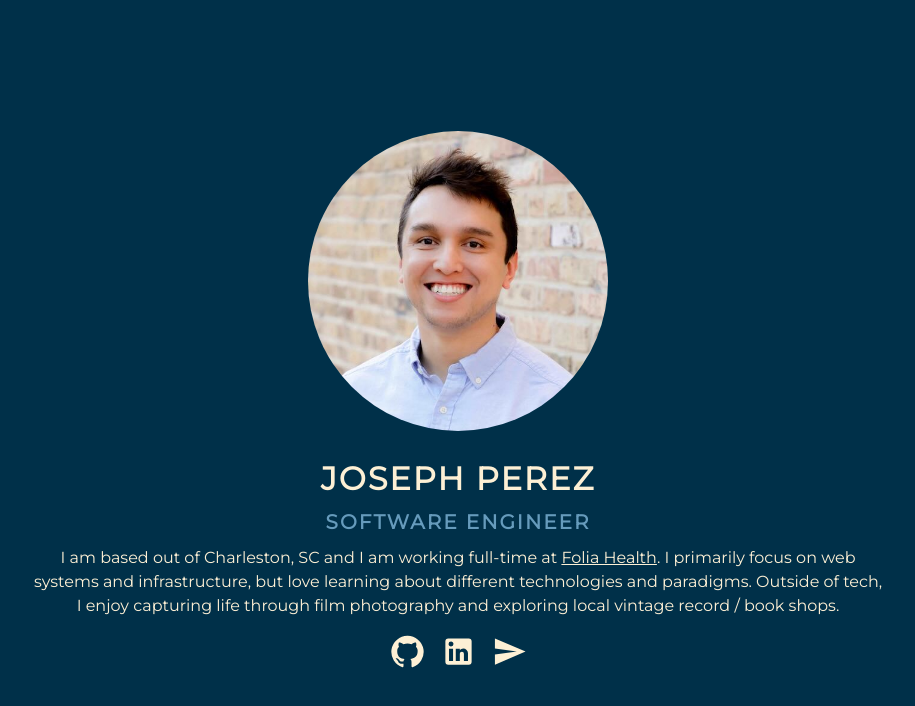
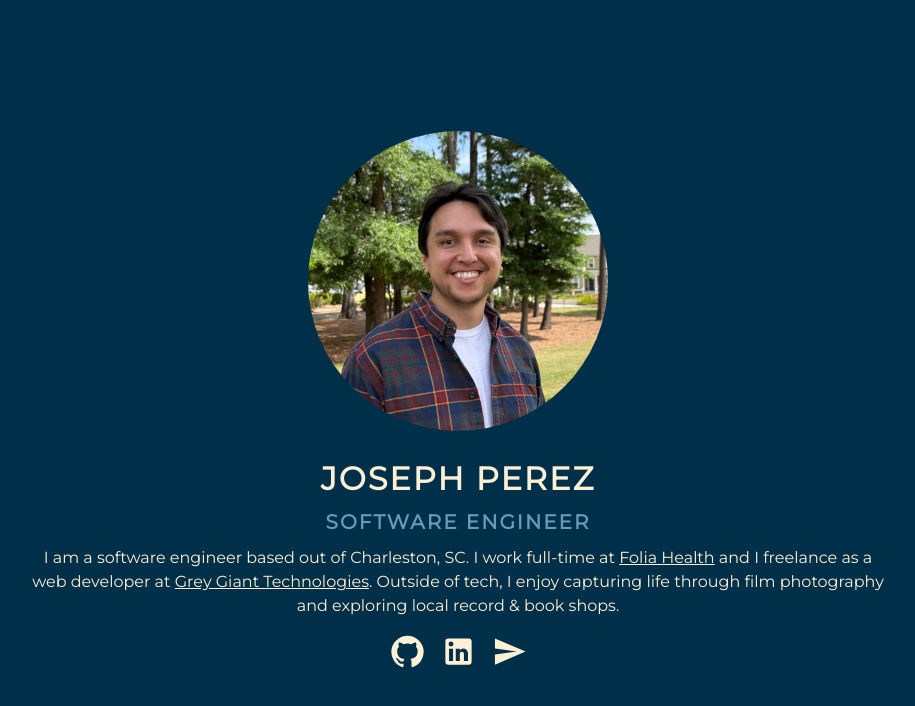
Before and after one commit to p14/p14-dev, a React (Vite) app: page / in a window 1280 px wide. Shown: the top 706 px of the page, without its empty margins (182-1097 px from the left). Built offline with nearby package versions, Linux system fonts and the light colour scheme.

Commit message:
add freelance job and update profile image

```diff
--- a/src/components/Hero.tsx
+++ b/src/components/Hero.tsx
@@ -6,6 +6,12 @@ const Hero: React.FC = () => {
     const currentJob = (
         <Typography component='a' href='https://foliahealth.com' target='_blank' rel='noopener noreferrer' sx={heroStyles.textLink}>
             Folia Health
+        </Typography>
+    );
+
+    const freelanceJob = (
+        <Typography component='a' href='https://greygiant.com' target='_blank' rel='noopener noreferrer' sx={heroStyles.textLink}>
+            Grey Giant Technologies
         </Typography>
     );
 
@@ -20,8 +26,8 @@ const Hero: React.FC = () => {
             <Box sx={heroStyles.wrapper}>
                 <Box
                     component='img'
-                    src='./assets/profile.jpg'
-                    alt='A head shot of Joseph in Chicago, Illinois'
+                    src='./assets/profile.png'
+                    alt='A head shot of Joseph in Charleston, South Carolina'
                     sx={heroStyles.profileImage}
                 />
 
@@ -34,9 +40,9 @@ const Hero: React.FC = () => {
                 </Typography>
 
                 <Typography variant='body1' color='inherit'>
-                    I am based out of Charleston, SC and I am working full-time at {currentJob}.
-                    I primarily focus on web systems and infrastructure, but love learning about different technologies and paradigms.
-                    Outside of tech, I enjoy capturing life through film photography and exploring local vintage record / book shops.
+                    I am a software engineer based out of Charleston, SC.
+                    I work full-time at {currentJob} and I freelance as a web developer at {freelanceJob}.
+                    Outside of tech, I enjoy capturing life through film photography and exploring local record & book shops.
                 </Typography>
 
                 <Box sx={heroStyles.linksWrapper}>
```
Also changed, not shown: public/assets/profile.jpg (deleted), public/assets/profile.png (added).
